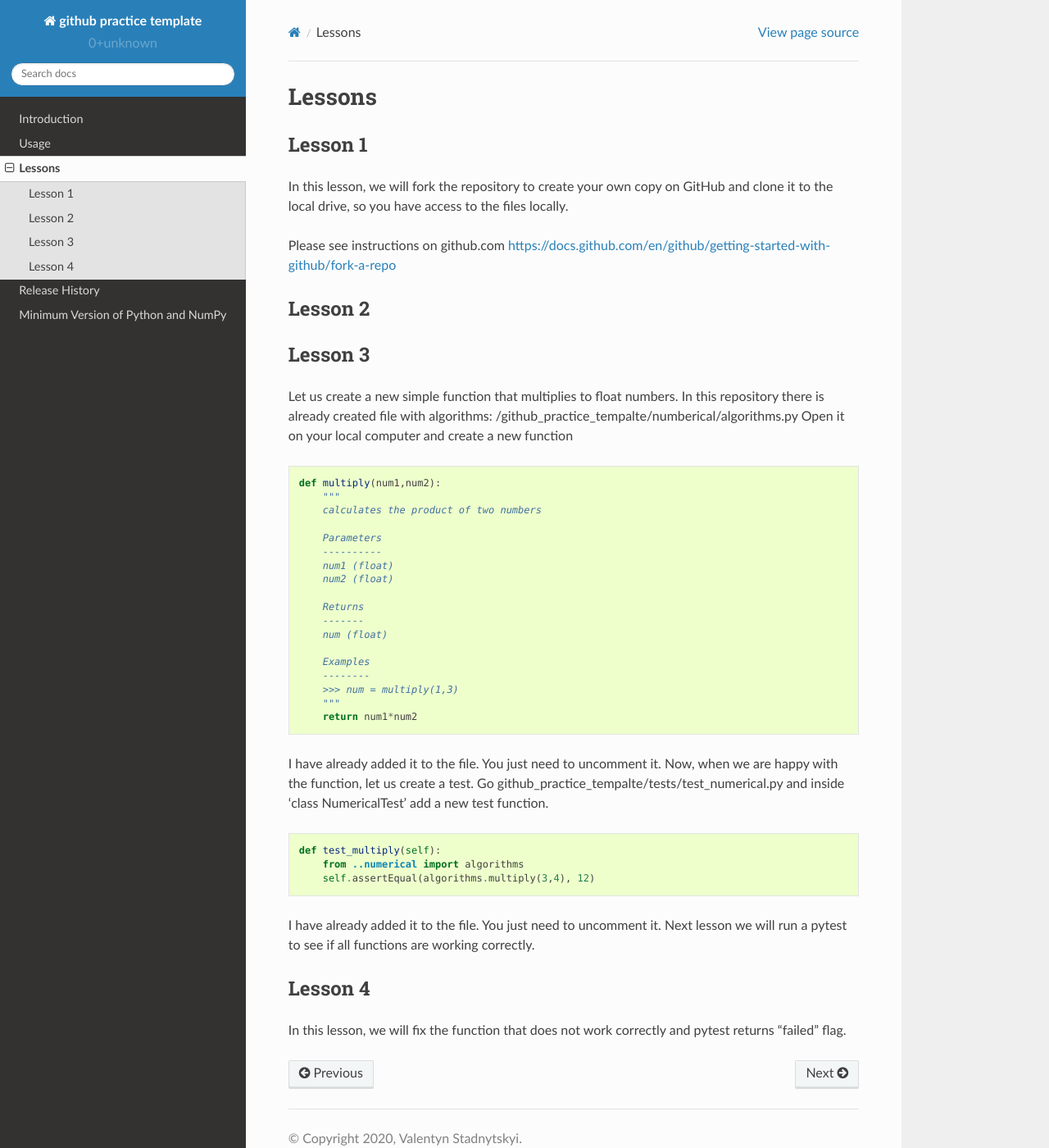
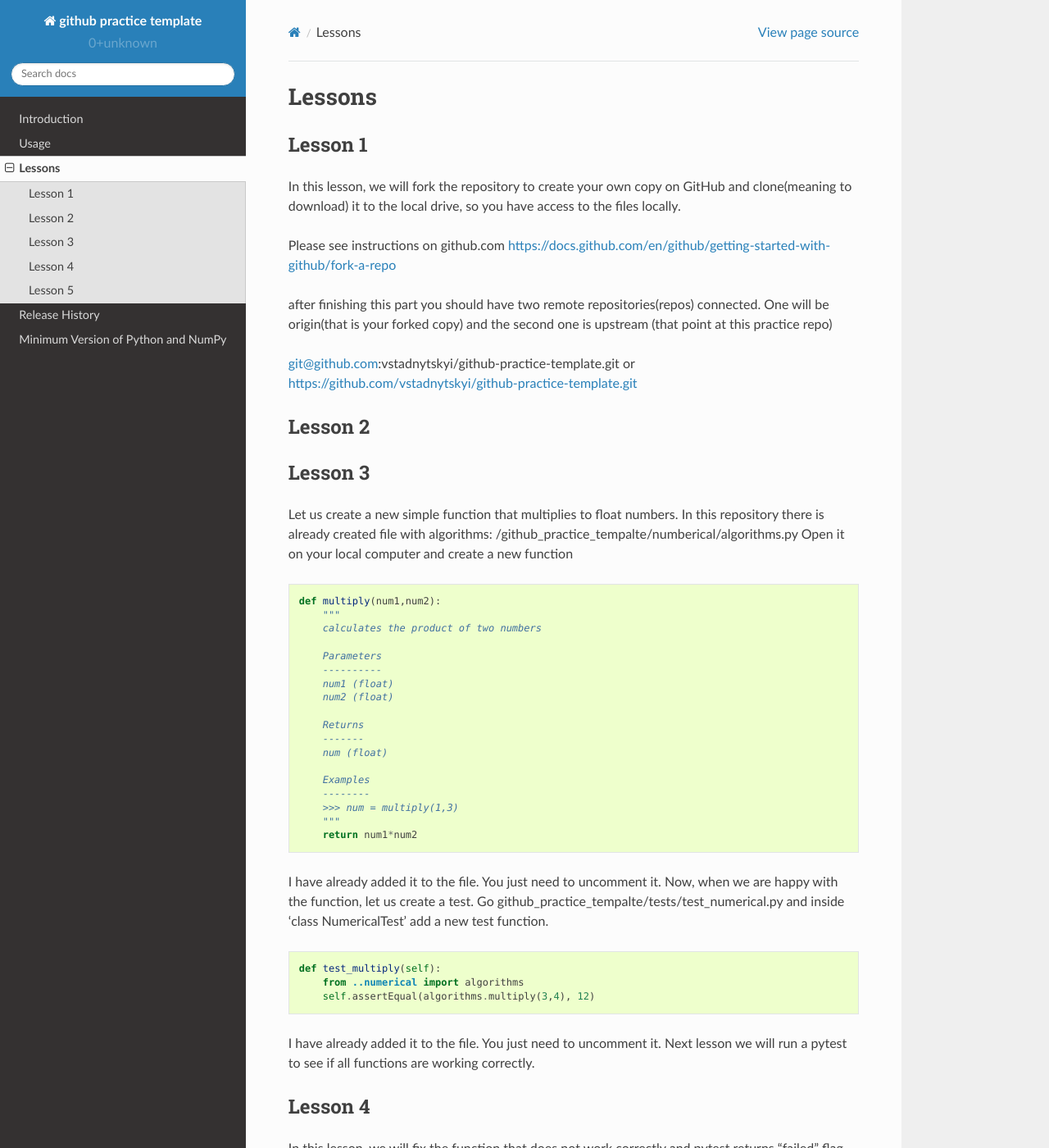
Before and after one commit to vstadnytskyi/github-practice-template, a Sphinx documentation site: the page built from docs/source/lessons.rst, in a window 1280 px wide and 1400 px high. Shown: the whole window at 82% size. Built offline with Sphinx 7.4.7 and the Read the Docs theme 2.0.0, drawn with Linux system fonts in a browser that asks for light colours; some of the changed text lies outside the part shown.

Commit message:
intro and lessons

```diff
--- a/docs/source/introduction.rst
+++ b/docs/source/introduction.rst
@@ -2,6 +2,6 @@
 Introduction
 ============
 
+This repository was created to provide practical tutorial on how to use github, git, Travis-ci, etc. Please see, next sections for details.
 
-
-This repository was created to provide practical tutorial on how to use github, git, Travis-ci, etc. Please see, next sections for details.
+There is a big fat typo in the introducion.
--- a/docs/source/lessons.rst
+++ b/docs/source/lessons.rst
@@ -4,10 +4,16 @@ Lessons
 
 Lesson 1
 ----------------------------
-In this lesson, we will fork the repository to create your own copy on GitHub and clone it to the local drive, so you have access to the files locally.
+In this lesson, we will fork the repository to create your own copy on GitHub and clone(meaning to download) it to the local drive, so you have access to the files locally.
 
 Please see instructions on github.com
 https://docs.github.com/en/github/getting-started-with-github/fork-a-repo
+
+after finishing this part you should have two remote repositories(repos) connected. One will be origin(that is your forked copy) and the second one is upstream (that point at this practice repo)
+
+git@github.com:vstadnytskyi/github-practice-template.git
+or
+https://github.com/vstadnytskyi/github-practice-template.git
 
 Lesson 2
 ----------------------------
@@ -50,3 +56,11 @@ I have already added it to the file. You just need to uncomment it. Next lesson
 Lesson 4
 ----------------------------
 In this lesson, we will fix the function that does not work correctly and pytest returns "failed" flag.
+
+Lesson 5
+---------------
+creating first pull request.
+
+Go to the file /docs/source/intoduction.rst and delete the phrase "There is a big fat typo in the introducion." add file, commit and create pull request. I will eveluate it, and if everything is good I will comment on it and deny it (so we do not change the practice repo and leave it as it is for future practices).
+
+Note, if you see typos or do want to impove the text elsewhere, please! be my guest and submit pull requests. I am more than happy to get help with making this practice better.
```
